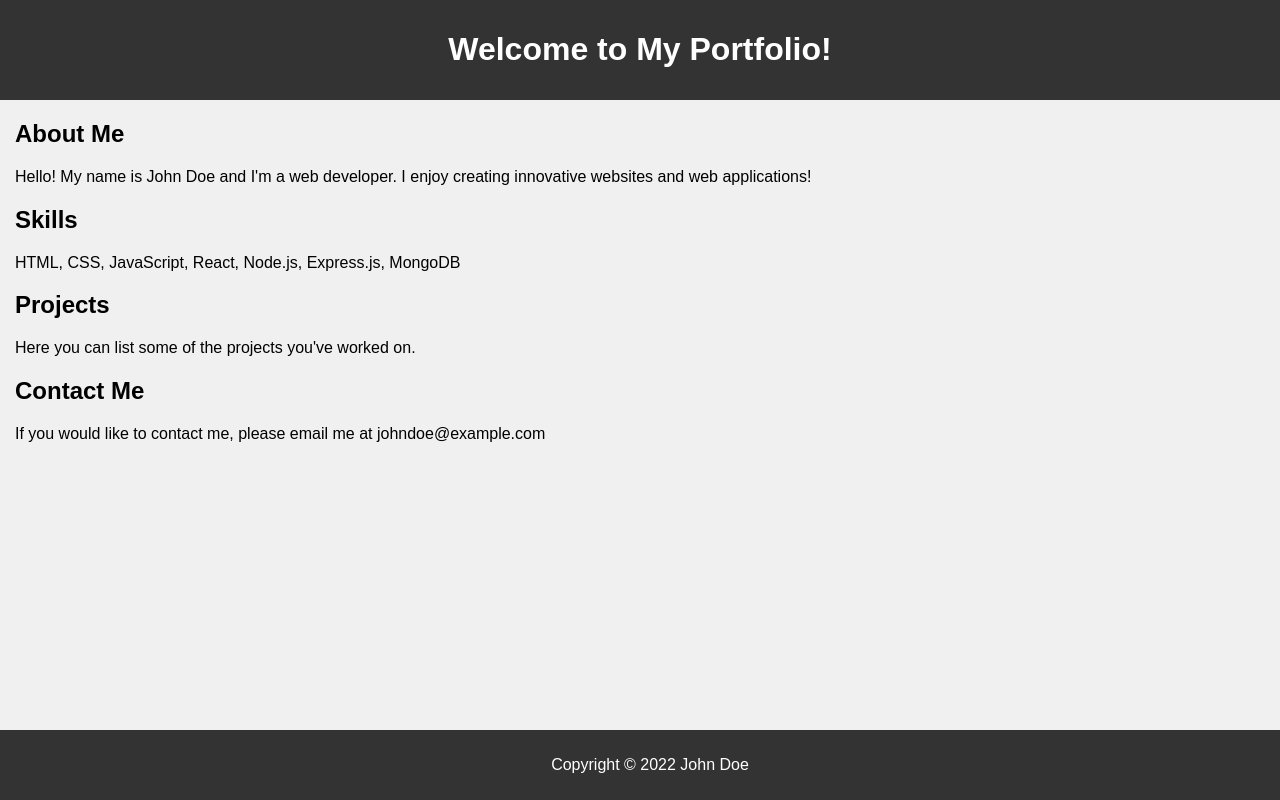
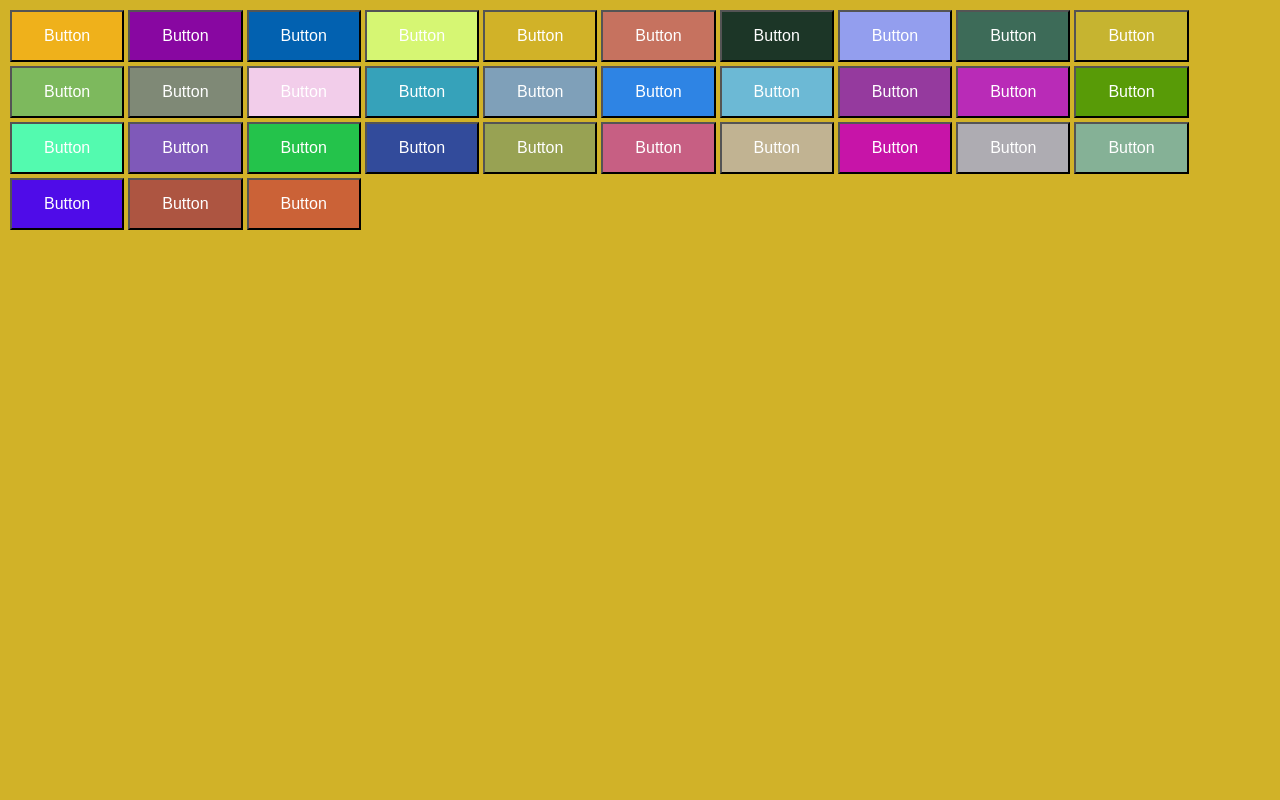
Before and after one commit to duveborg/openapi-website, a plain HTML site: page index.html in a window 1280 px wide. Drawn offline with Linux system fonts and the light colour scheme.

Commit message:
Update index.html

```diff
--- a/index.html
+++ b/index.html
@@ -1,57 +1,44 @@
 <html>
 <head>
-        <title>My Portfolio</title>
+    <title>Button Page</title>
     <style>
-            body {
-                font-family: Arial, sans-serif;
-                margin: 0;
-                padding: 0;
-                background-color: #f0f0f0;
-            }
-
-            header {
-                background-color: #333;
-                color: white;
-                padding: 10px;
+        .btn {
+            padding: 15px 32px;
             text-align: center;
-            }
-
-            section {
-                margin: 15px;
-            }
-
-            footer {
-                background-color: #333;
-                color: white;
-                text-align: center;
-                padding: 10px;
-                position: fixed;
-                bottom: 0;
-                width: 100%;
+            text-decoration: none;
+            display: inline-block;
+            font-size: 16px;
+            transition-duration: 0.4s;
+            cursor: pointer;
+            margin: 2px;
         }
     </style>
 </head>
 <body>
-        <header>
-            <h1>Welcome to My Portfolio!</h1>
-        </header>
+    <div id="container"></div>
 
-        <section>
-            <h2>About Me</h2>
-            <p>Hello! My name is John Doe and I'm a web developer. I enjoy creating innovative websites and web applications!</p>
+    <script>
+        const colors = [];
+        for(let i=0; i<33; i++) {
+            colors.push('#' + (Math.random()*0xFFFFFF<<0).toString(16).padStart(6, '0'));
+        }
 
-            <h2>Skills</h2>
-            <p>HTML, CSS, JavaScript, React, Node.js, Express.js, MongoDB</p>
+        const container = document.getElementById('container');
+        colors.forEach(color => {
+            const button = document.createElement('button');
+            button.className = 'btn';
+            button.style.backgroundColor = color;
+            button.style.color = "white";
+            button.innerText = 'Button';
+            container.appendChild(button);
+        });
 
-            <h2>Projects</h2>
-            <p>Here you can list some of the projects you've worked on.</p>
-
-            <h2>Contact Me</h2>
-            <p>If you would like to contact me, please email me at johndoe@example.com</p>
-        </section>
-
-        <footer>
-            <p>Copyright © 2022 John Doe</p>
-        </footer>
+        let i = 0;
+        function change() {
+            document.body.style.backgroundColor = colors[i];
+            i = (i + 1) % colors.length;
+        }
+        setInterval(change, 1000);
+    </script>
 </body>
 </html>
```
Lines whose indentation alone changed are shown as unchanged.
